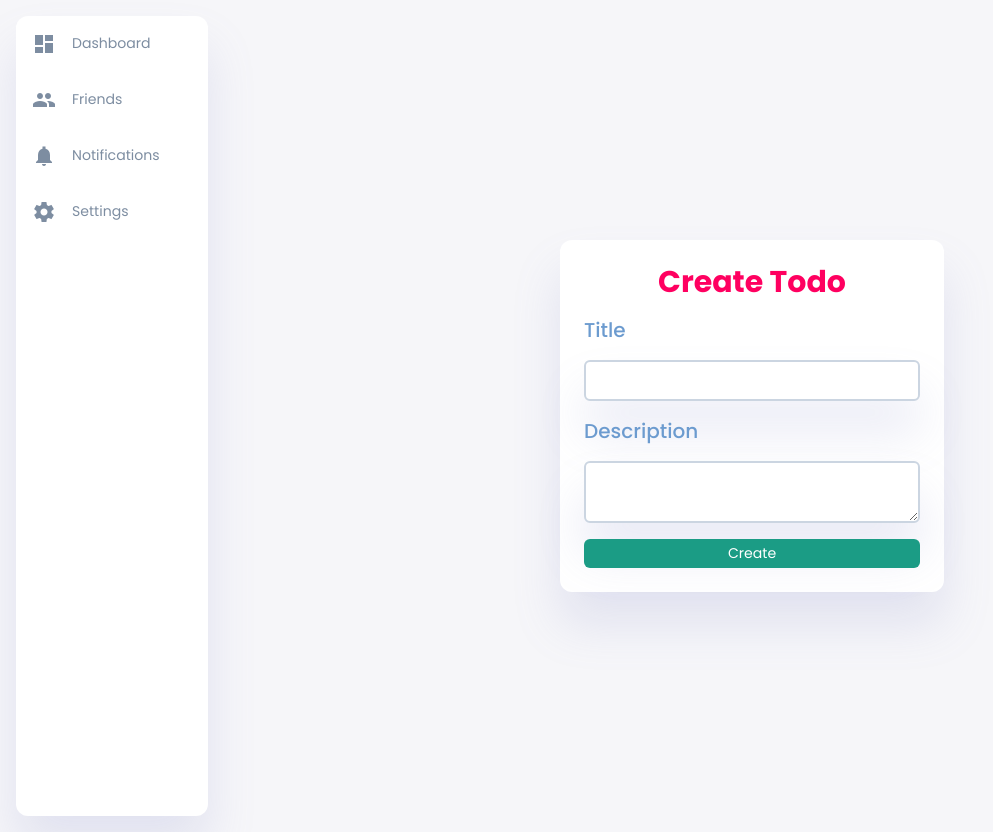
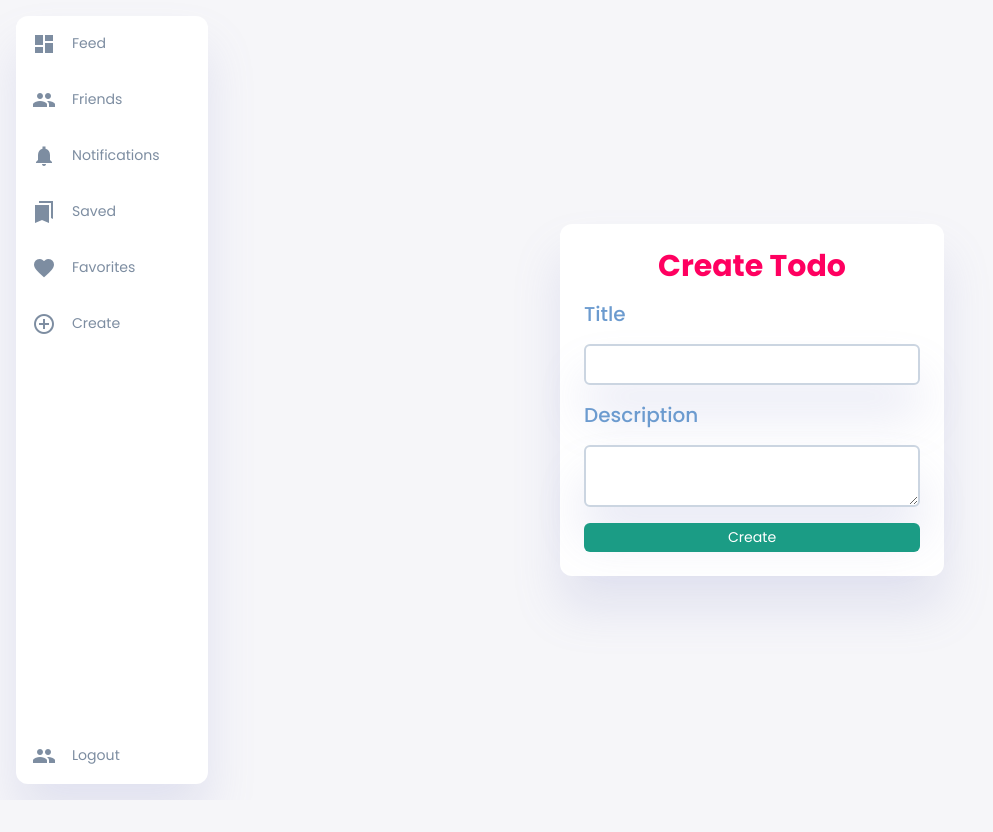
Before and after one commit to digmi123/Social-Todo-App, a React (Vite) app in the folder frontend/: page /create_todo in a window 1280 px wide. Shown: the whole page, without its empty margins (0-993 px from the left). After the commit the page ends 800 px from the top, so only its background shows below. Built offline with nearby package versions, Linux system fonts and the light colour scheme; no server answers.

Commit message:
Update sideBar component.

```diff
--- a/frontend/src/components/SideBar.jsx
+++ b/frontend/src/components/SideBar.jsx
@@ -1,63 +1,83 @@
-import { useState } from "react";
-import reactLogo from "../assets/react.svg";
+// import { useState } from "react";
+import axios from "axios";
+import { Link, NavLink, useLocation } from "react-router-dom";
+
+const handleLogout = () => {
+  console.log("logout");
+  // axios.post("/api/auth/logout/");
+};
 
 const menuItems = [
   {
-    name: "Dashboard",
+    name: "Feed",
     icon: "dashboard",
+    routePath: "/todos",
   },
   {
     name: "Friends",
     icon: "group",
+    routePath: "friends",
   },
   {
     name: "Notifications",
     icon: "notifications",
+    routePath: "notifications",
   },
   {
-    name: "Settings",
-    icon: "settings",
+    name: "Saved",
+    icon: "bookmarks",
+    routePath: "../saved",
+  },
+  {
+    name: "Favorites",
+    icon: "favorite",
+    routePath: "../favorites",
+  },
+  {
+    name: "Create",
+    icon: "add_circle_outline",
+    routePath: "../create_todo",
   },
 ];
 
 export default function SideBar() {
-  const [active, setActive] = useState(0);
+  // const [active, setActive] = useState(0);
 
   return (
-    <aside className="">
-      {/* <div className="flex items-center justify-between mt-5">
-        <div className="flex gap-2">
-          <img className="w-8 h-8" src={reactLogo} alt="Logo" />
-          <h2>
-            Test<span className="danger">Digmi</span>
-          </h2>
-        </div>
-
-        <div className="pr-4 hidden sm:block">
-          <span className="material-icons-sharp ease-in duration-300 text-base">
-            close
-          </span>
-        </div>
-      </div> */}
-
-      <div className="flex flex-col hover:shadow-none cursor-pointer bg-color-white shadow-box-shadow rounded-xl h-[100vh] top-6 ease-in duration-300">
+    <aside className="flex flex-col justify-between bg-color-white shadow-box-shadow rounded-xl h-full top-6 ease-in duration-300">
+      <div className="flex flex-col hover:shadow-none cursor-pointer">
         {menuItems.map((menuItem) => {
           return (
-            <a
+            <NavLink
               key={menuItem.name}
-              className="flex items-center ms-4 text-color-info-dark h-[3.5rem] gap-4 relative ease-in duration-300 hover:text-color-primary sm:"
+              className="flex items-center ms-4 text-color-info-dark h-[3.5rem] gap-4 relative ease-in duration-300 hover:text-color-primary md:mx-auto"
+              to={`${menuItem.routePath}`}
             >
               <span className="material-icons-sharp ease-in duration-300 text-2xl hover:ml-3">
                 {menuItem.icon}
               </span>
               <div className="sm:inline md:hidden">{menuItem.name}</div>
-            </a>
+            </NavLink>
           );
         })}
+      </div>
 
-        {/* Active class added */}
-        {/* <a className="flex items-center justify-center text-color-info-dark h-[3.5rem] gap-4 relative ease-in duration-300 text-color-primary bg-color-light"> */}
+      <div className="flex flex-col hover:shadow-none cursor-pointer">
+        <NavLink
+          onClick={handleLogout}
+          key="Logout"
+          to={"../auth/login"}
+          className="flex items-center ms-4 text-color-info-dark h-[3.5rem] gap-4 relative ease-in duration-300 hover:text-color-primary md:mx-auto"
+        >
+          <span className="material-icons-sharp ease-in duration-300 text-2xl hover:ml-3">
+            group
+          </span>
+          <div className="sm:inline md:hidden">Logout</div>
+        </NavLink>
       </div>
+
+      {/* Active class added */}
+      {/* <a className="flex items-center justify-center text-color-info-dark h-[3.5rem] gap-4 relative ease-in duration-300 text-color-primary bg-color-light"> */}
     </aside>
   );
 }
```
